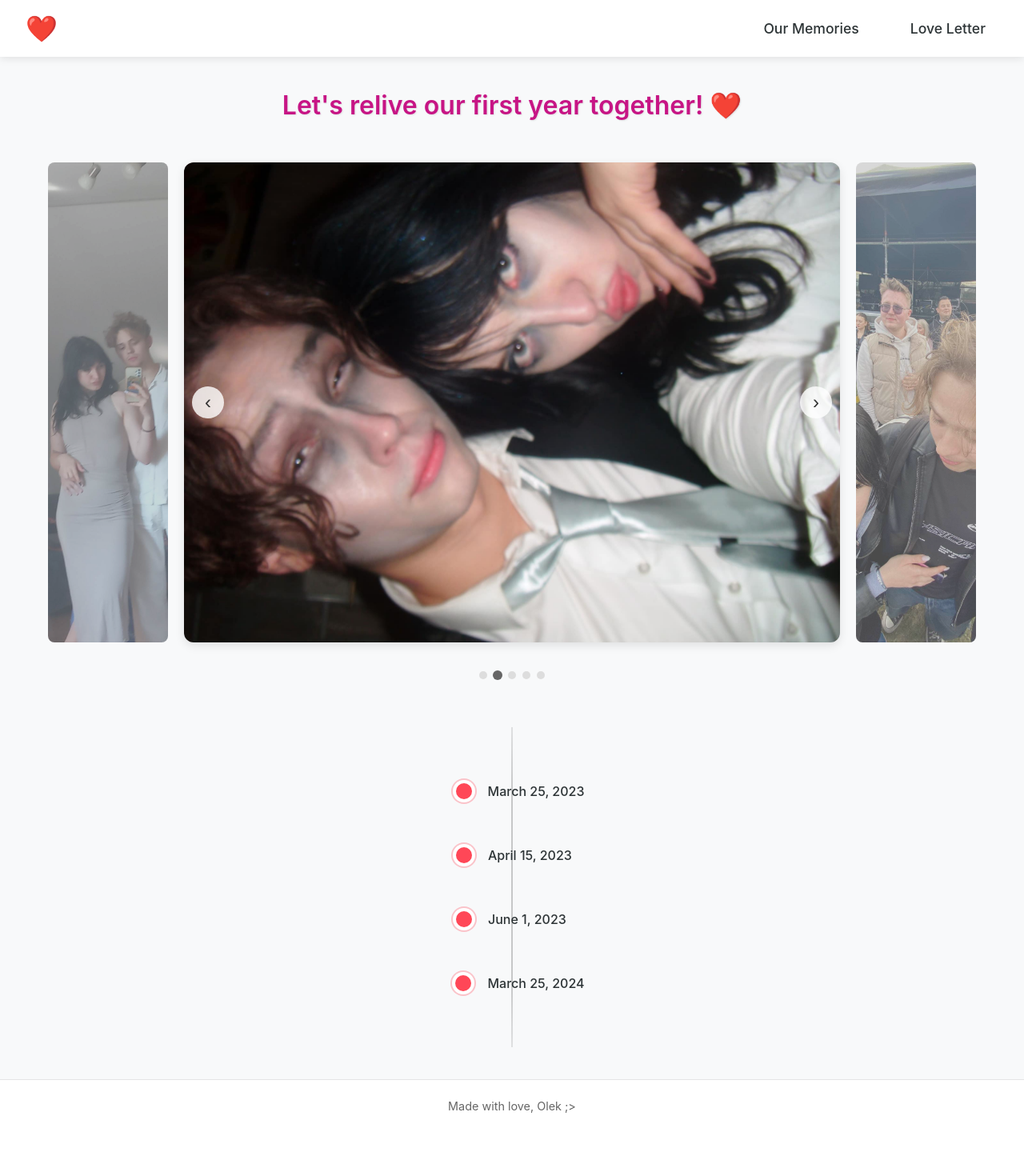
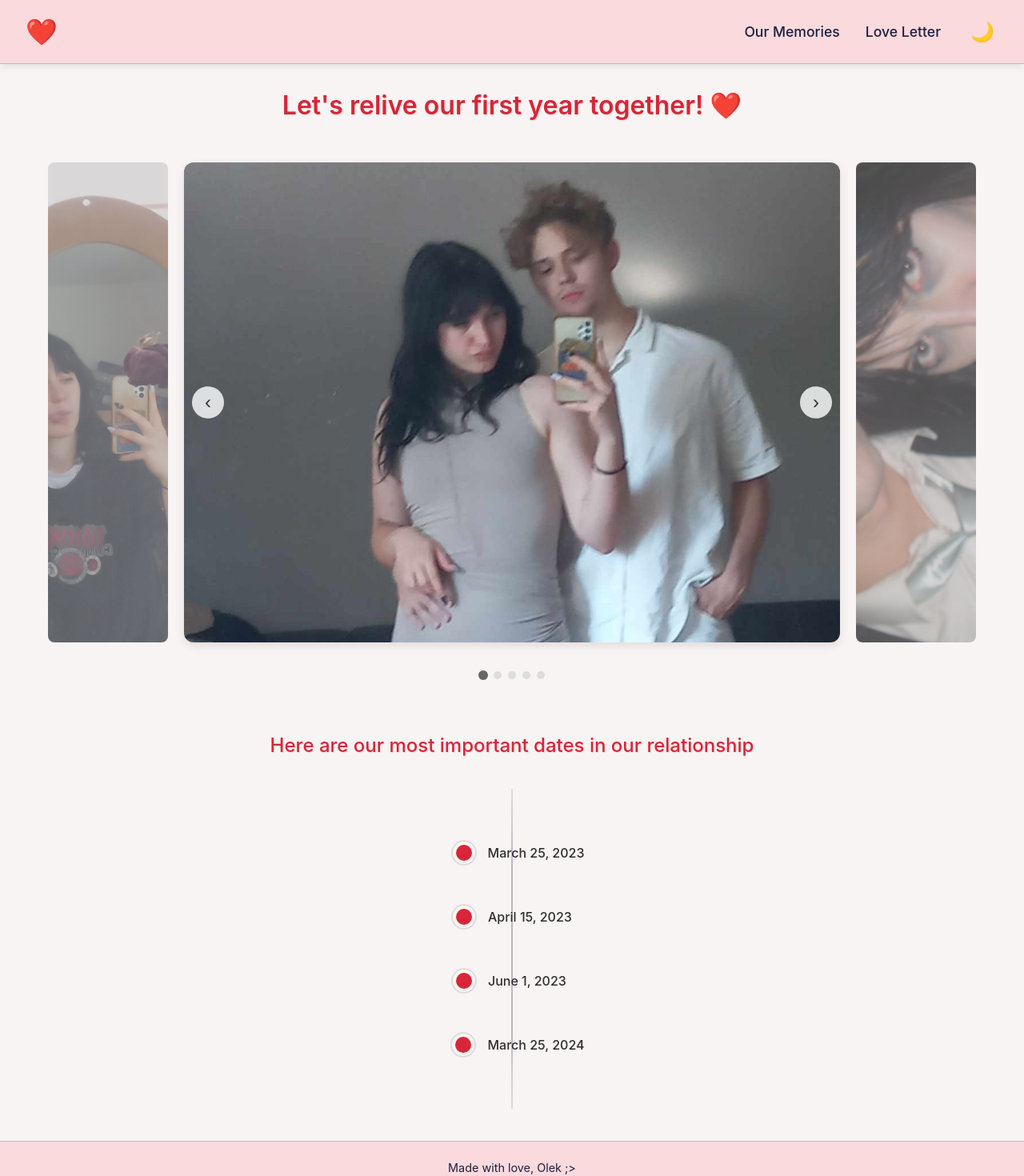
Before and after one commit to Porkelson/anniversary-website, a React (Create React App) app: page / in a window 1280 px wide. Shown: the top 1470 px of the page at 80% size. Before the commit the page ends 1415 px from the top, so only its background shows below. Built offline with nearby package versions, Linux system fonts and the light colour scheme.

Commit message:
Added darkmode, color pallete, minor changes on photo gallery

```diff
--- a/src/App.css
+++ b/src/App.css
@@ -1,8 +1,29 @@
+:root {
+  --primary-color: #D72638;
+  --secondary-color: #1E1E3F;
+  --background-color: #F8F4F4;
+  --text-color: #2E2E2E;
+  --accent-color: #FADADD;
+  --border-color: #C1B8C8;
+  --shadow-color: rgba(0, 0, 0, 0.1);
+}
+
+[data-theme="dark"] {
+  --primary-color: #FF6B6B;
+  --secondary-color: #FADADD;
+  --background-color: #1E1E3F;
+  --text-color: #F8F4F4;
+  --accent-color: #2E2E2E;
+  --border-color: #3A3A5F;
+  --shadow-color: rgba(0, 0, 0, 0.3);
+}
+
 .App {
   min-height: 100vh;
-  background-color: #f8f9fa;
+  background-color: var(--background-color);
   display: flex;
   flex-direction: column;
+  transition: background-color 0.3s ease;
 }
 
 .main-content {
@@ -13,11 +34,20 @@
 
 .main-header {
   text-align: center;
-  color: #C71585;
+  color: var(--primary-color);
   margin: 2rem 0;
   font-size: 2rem;
   font-weight: 600;
-  text-shadow: 1px 1px 2px rgba(0, 0, 0, 0.1);
+  text-shadow: 1px 1px 2px var(--shadow-color);
+}
+
+.timeline-header {
+  text-align: center;
+  color: var(--primary-color);
+  margin: 3rem 0 1.5rem;
+  font-size: 1.5rem;
+  font-weight: 500;
+  text-shadow: 1px 1px 2px var(--shadow-color);
 }
 
 /* Add some spacing between components */
@@ -45,6 +75,9 @@ body {
     sans-serif;
   -webkit-font-smoothing: antialiased;
   -moz-osx-font-smoothing: grayscale;
+  color: var(--text-color);
+  background-color: var(--background-color);
+  transition: background-color 0.3s ease, color 0.3s ease;
 }
 
 .App-logo {
@@ -85,14 +118,14 @@ body {
 .footer {
   text-align: center;
   padding: 1.5rem;
-  background: rgba(255, 255, 255, 0.9);
-  backdrop-filter: blur(5px);
-  border-top: 1px solid rgba(0, 0, 0, 0.1);
+  background: var(--accent-color);
+  border-top: 1px solid var(--border-color);
   margin-top: auto;
+  transition: background-color 0.3s ease, border-color 0.3s ease;
 }
 
 .footer p {
-  color: #666;
+  color: var(--secondary-color);
   font-size: 0.9rem;
 }
 
@@ -101,6 +134,12 @@ body {
   .main-header {
     font-size: 1.5rem;
     margin: 1.5rem 0;
+    padding: 0 1rem;
+  }
+
+  .timeline-header {
+    font-size: 1.3rem;
+    margin: 2rem 0 1rem;
     padding: 0 1rem;
   }
 
@@ -114,4 +153,9 @@ body {
     font-size: 1.3rem;
     margin: 1rem 0;
   }
+
+  .timeline-header {
+    font-size: 1.1rem;
+    margin: 1.5rem 0 1rem;
+  }
 }
--- a/src/App.js
+++ b/src/App.js
@@ -1,13 +1,16 @@
 import React from 'react';
-import { BrowserRouter as Router, Routes, Route } from 'react-router-dom';
-import Navbar from './components/Navbar';
+import { HashRouter as Router, Routes, Route } from 'react-router-dom';
+import './App.css';
 import PhotoGallery from './components/PhotoGallery';
 import Timeline from './components/Timeline';
 import LoveLetter from './components/LoveLetter';
-import './App.css';
+import Navbar from './components/Navbar';
+import ThemeToggle from './components/ThemeToggle';
+import { ThemeProvider } from './context/ThemeContext';
 
 function App() {
   return (
+    <ThemeProvider>
       <Router>
         <div className="App">
           <Navbar />
@@ -19,23 +22,19 @@ function App() {
               <Route path="/" element={
                 <>
                   <PhotoGallery />
+                  <h2 className="timeline-header">Here are our most important dates in our relationship</h2>
                   <Timeline />
                 </>
               } />
-            <Route path="/memories" element={
-              <>
-                <PhotoGallery />
-                <Timeline />
-              </>
-            } />
-            <Route path="/letter" element={<LoveLetter />} />
+              <Route path="/love-letter" element={<LoveLetter />} />
             </Routes>
-        </main>
             <footer className="footer">
               <p>Made with love, Olek ;&gt;</p>
             </footer>
+          </main>
         </div>
       </Router>
+    </ThemeProvider>
   );
 }
 
--- a/src/components/Navbar.css
+++ b/src/components/Navbar.css
@@ -3,14 +3,16 @@
   top: 0;
   left: 0;
   right: 0;
-  background: rgba(255, 255, 255, 0.95);
-  padding: 1rem 2rem;
+  height: 80px;
+  background: var(--accent-color);
   display: flex;
   justify-content: space-between;
   align-items: center;
-  box-shadow: 0 2px 10px rgba(0, 0, 0, 0.1);
+  padding: 0 2rem;
+  box-shadow: 0 2px 10px var(--shadow-color);
   z-index: 1000;
-  backdrop-filter: blur(5px);
+  border-bottom: 1px solid var(--border-color);
+  transition: background-color 0.3s ease, border-color 0.3s ease;
 }
 
 .navbar-brand {
@@ -21,6 +23,7 @@
 .logo {
   font-size: 2rem;
   text-decoration: none;
+  color: var(--primary-color);
   transition: transform 0.3s ease;
 }
 
@@ -35,38 +38,48 @@
 }
 
 .nav-link {
-  color: #2d3436;
+  color: var(--secondary-color);
   text-decoration: none;
+  font-size: 1.1rem;
   font-weight: 500;
-  font-size: 1.1rem;
-  padding: 0.5rem 1rem;
-  border-radius: 8px;
-  transition: all 0.3s ease;
+  transition: color 0.3s ease;
+  position: relative;
+}
+
+.nav-link::after {
+  content: '';
+  position: absolute;
+  width: 0;
+  height: 2px;
+  bottom: -4px;
+  left: 0;
+  background-color: var(--primary-color);
+  transition: width 0.3s ease;
 }
 
 .nav-link:hover {
-  background: rgba(255, 71, 87, 0.1);
-  color: #ff4757;
+  color: var(--primary-color);
+}
+
+.nav-link:hover::after {
+  width: 100%;
 }
 
 .hamburger {
   display: none;
   flex-direction: column;
-  justify-content: space-between;
-  width: 30px;
-  height: 21px;
+  gap: 6px;
   background: none;
   border: none;
   cursor: pointer;
-  padding: 0;
-  z-index: 10;
+  padding: 4px;
 }
 
 .hamburger span {
-  width: 100%;
-  height: 3px;
-  background-color: #2d3436;
-  border-radius: 3px;
+  display: block;
+  width: 25px;
+  height: 2px;
+  background-color: var(--secondary-color);
   transition: all 0.3s ease;
 }
 
@@ -78,16 +91,15 @@
 
   .navbar-links {
     position: fixed;
-    top: 0;
+    top: 80px;
     right: -100%;
-    height: 100vh;
-    width: 70%;
-    max-width: 300px;
-    background: white;
+    width: 250px;
+    height: calc(100vh - 80px);
+    background: var(--accent-color);
     flex-direction: column;
-    padding: 80px 2rem;
-    transition: right 0.3s ease;
-    box-shadow: -2px 0 10px rgba(0, 0, 0, 0.1);
+    padding: 2rem;
+    transition: right 0.3s ease, background-color 0.3s ease;
+    box-shadow: -2px 0 10px var(--shadow-color);
   }
 
   .navbar-links.active {
@@ -95,7 +107,7 @@
   }
 
   .hamburger.open span:nth-child(1) {
-    transform: translateY(9px) rotate(45deg);
+    transform: rotate(45deg) translate(8px, 8px);
   }
 
   .hamburger.open span:nth-child(2) {
@@ -103,13 +115,7 @@
   }
 
   .hamburger.open span:nth-child(3) {
-    transform: translateY(-9px) rotate(-45deg);
-  }
-
-  .nav-link {
-    width: 100%;
-    text-align: center;
-    padding: 1rem;
+    transform: rotate(-45deg) translate(7px, -7px);
   }
 }
 
--- a/src/components/Navbar.js
+++ b/src/components/Navbar.js
@@ -1,5 +1,6 @@
 import React, { useState } from 'react';
 import { Link } from 'react-router-dom';
+import ThemeToggle from './ThemeToggle';
 import './Navbar.css';
 
 export default function Navbar() {
@@ -29,19 +30,20 @@ export default function Navbar() {
 
       <div className={`navbar-links ${isOpen ? 'active' : ''}`}>
         <Link
-          to="/memories"
+          to="/"
           className="nav-link"
           onClick={() => setIsOpen(false)}
         >
           Our Memories
         </Link>
         <Link
-          to="/letter"
+          to="/love-letter"
           className="nav-link"
           onClick={() => setIsOpen(false)}
         >
           Love Letter
         </Link>
+        <ThemeToggle />
       </div>
     </nav>
   );
--- a/src/components/PhotoGallery.js
+++ b/src/components/PhotoGallery.js
@@ -1,4 +1,4 @@
-import React, { useState, useEffect } from "react";
+import React, { useState, useEffect, useRef } from "react";
 import { motion, AnimatePresence } from "framer-motion";
 import "./PhotoGallery.css";
 import photo1 from "../images/photo1.jpeg";
@@ -16,14 +16,26 @@ const images = [
 ];
 
 export default function PhotoGallery() {
+  console.log("PhotoGallery rendering");
   const [[page, direction], setPage] = useState([0, 0]);
+  const timerRef = useRef(null);
+
+  const startTimer = () => {
+    if (timerRef.current) {
+      clearInterval(timerRef.current);
+    }
+    timerRef.current = setInterval(() => {
+      paginate(1);
+    }, 8000);
+  };
 
   useEffect(() => {
-    const timer = setInterval(() => {
-      paginate(1);
-    }, 3000);
-
-    return () => clearInterval(timer);
+    startTimer();
+    return () => {
+      if (timerRef.current) {
+        clearInterval(timerRef.current);
+      }
+    };
   }, []);
 
   const paginate = (newDirection) => {
@@ -31,6 +43,7 @@ export default function PhotoGallery() {
       (prevPage + newDirection + images.length) % images.length,
       newDirection
     ]);
+    startTimer(); // Reset timer when manually changing photos
   };
 
   const swipeConfidenceThreshold = 10000;
@@ -65,7 +78,7 @@ export default function PhotoGallery() {
               custom={direction}
               initial={{ opacity: 0, x: direction > 0 ? 1000 : -1000 }}
               animate={{ opacity: 1, x: 0 }}
-              exit={{ opacity: 0, x: direction < 0 ? 1000 : -1000 }}
+              exit={{ opacity: 0, x: direction > 0 ? -1000 : 1000 }}
               transition={{
                 x: { type: "spring", stiffness: 300, damping: 30 },
                 opacity: { duration: 0.2 }
@@ -108,6 +121,7 @@ export default function PhotoGallery() {
             className={`dot ${index === imageIndex ? "active" : ""}`}
             onClick={() => {
               setPage([index, index > imageIndex ? 1 : -1]);
+              startTimer(); // Reset timer when clicking dots
             }}
             aria-label={`Go to image ${index + 1}`}
           />
--- /dev/null
+++ b/src/components/ThemeToggle.css
@@ -0,0 +1,27 @@
+.theme-toggle {
+  background: none;
+  border: none;
+  font-size: 1.5rem;
+  cursor: pointer;
+  padding: 0.5rem;
+  border-radius: 50%;
+  transition: all 0.3s ease;
+  display: flex;
+  align-items: center;
+  justify-content: center;
+  width: 40px;
+  height: 40px;
+}
+
+.theme-toggle:hover {
+  background-color: rgba(215, 38, 56, 0.1);
+  transform: scale(1.1);
+}
+
+[data-theme="dark"] .theme-toggle {
+  color: #FADADD;
+}
+
+[data-theme="dark"] .theme-toggle:hover {
+  background-color: rgba(250, 218, 221, 0.1);
+}
--- /dev/null
+++ b/src/components/ThemeToggle.js
@@ -0,0 +1,17 @@
+import React from 'react';
+import { useTheme } from '../context/ThemeContext';
+import './ThemeToggle.css';
+
+export default function ThemeToggle() {
+  const { isDarkMode, toggleTheme } = useTheme();
+
+  return (
+    <button
+      className="theme-toggle"
+      onClick={toggleTheme}
+      aria-label={`Switch to ${isDarkMode ? 'light' : 'dark'} mode`}
+    >
+      {isDarkMode ? '☀️' : '🌙'}
+    </button>
+  );
+}
--- a/src/components/Timeline.css
+++ b/src/components/Timeline.css
@@ -12,10 +12,10 @@
   bottom: 0;
   width: 2px;
   background: linear-gradient(to bottom,
-    rgba(0,0,0,0.1),
-    rgba(0,0,0,0.2) 20%,
-    rgba(0,0,0,0.2) 80%,
-    rgba(0,0,0,0.1)
+    var(--shadow-color),
+    var(--border-color) 20%,
+    var(--border-color) 80%,
+    var(--shadow-color)
   );
   transform: translateX(-50%);
 }
@@ -41,43 +41,44 @@
 
 .timeline-node:hover .timeline-dot {
   transform: scale(1.2);
-  background-color: #ff6b6b;
+  background-color: var(--primary-color);
 }
 
 .timeline-dot {
   width: 20px;
   height: 20px;
-  background-color: #ff4757;
+  background-color: var(--primary-color);
   border-radius: 50%;
   margin: 0 20px;
   transition: all 0.3s ease;
-  box-shadow: 0 0 0 4px white, 0 0 0 6px rgba(255, 71, 87, 0.3);
+  box-shadow: 0 0 0 4px var(--background-color), 0 0 0 6px var(--shadow-color);
 }
 
 .timeline-date {
   font-weight: 500;
-  color: #2d3436;
+  color: var(--text-color);
   min-width: 120px;
 }
 
 .timeline-content {
-  background: white;
+  background: var(--accent-color);
   border-radius: 12px;
   padding: 20px;
   margin: 20px;
   width: 80%;
-  box-shadow: 0 4px 12px rgba(0, 0, 0, 0.1);
+  box-shadow: 0 4px 12px var(--shadow-color);
   overflow: hidden;
+  transition: background-color 0.3s ease;
 }
 
 .timeline-content h3 {
-  color: #2d3436;
+  color: var(--text-color);
   margin: 0 0 15px 0;
   font-size: 1.2em;
 }
 
 .timeline-content p {
-  color: #636e72;
+  color: var(--secondary-color);
   line-height: 1.6;
   margin: 0;
 }
@@ -104,12 +105,10 @@
 /* Alternating layout */
 .timeline-event:nth-child(odd) .timeline-content {
   margin-left: auto;
-  text-align: right;
 }
 
 .timeline-event:nth-child(even) .timeline-content {
   margin-right: auto;
-  text-align: left;
 }
 
 /* Mobile Responsive */
@@ -120,34 +119,32 @@
 
   .timeline-content {
     width: 90%;
-    margin: 15px auto;
-    text-align: left;
+    margin: 15px;
   }
 
   .timeline-date {
     min-width: 100px;
-    font-size: 0.9em;
   }
 
   .timeline-image {
-    height: 150px;
+    height: 180px;
   }
 }
 
 @media (max-width: 480px) {
   .timeline-content {
     width: 95%;
-    padding: 15px;
+    margin: 10px;
   }
 
   .timeline-dot {
-    width: 16px;
-    height: 16px;
+    width: 15px;
+    height: 15px;
     margin: 0 15px;
   }
 
   .timeline-date {
-    min-width: 90px;
-    font-size: 0.85em;
+    min-width: 80px;
+    font-size: 0.9em;
   }
 }
--- /dev/null
+++ b/src/context/ThemeContext.js
@@ -0,0 +1,33 @@
+import React, { createContext, useState, useContext, useEffect } from 'react';
+
+const ThemeContext = createContext();
+
+export function ThemeProvider({ children }) {
+  const [isDarkMode, setIsDarkMode] = useState(() => {
+    const savedTheme = localStorage.getItem('theme');
+    return savedTheme === 'dark' || (!savedTheme && window.matchMedia('(prefers-color-scheme: dark)').matches);
+  });
+
+  useEffect(() => {
+    localStorage.setItem('theme', isDarkMode ? 'dark' : 'light');
+    document.documentElement.setAttribute('data-theme', isDarkMode ? 'dark' : 'light');
+  }, [isDarkMode]);
+
+  const toggleTheme = () => {
+    setIsDarkMode(prev => !prev);
+  };
+
+  return (
+    <ThemeContext.Provider value={{ isDarkMode, toggleTheme }}>
+      {children}
+    </ThemeContext.Provider>
+  );
+}
+
+export function useTheme() {
+  const context = useContext(ThemeContext);
+  if (!context) {
+    throw new Error('useTheme must be used within a ThemeProvider');
+  }
+  return context;
+}
```
Lines whose indentation alone changed are shown as unchanged.
